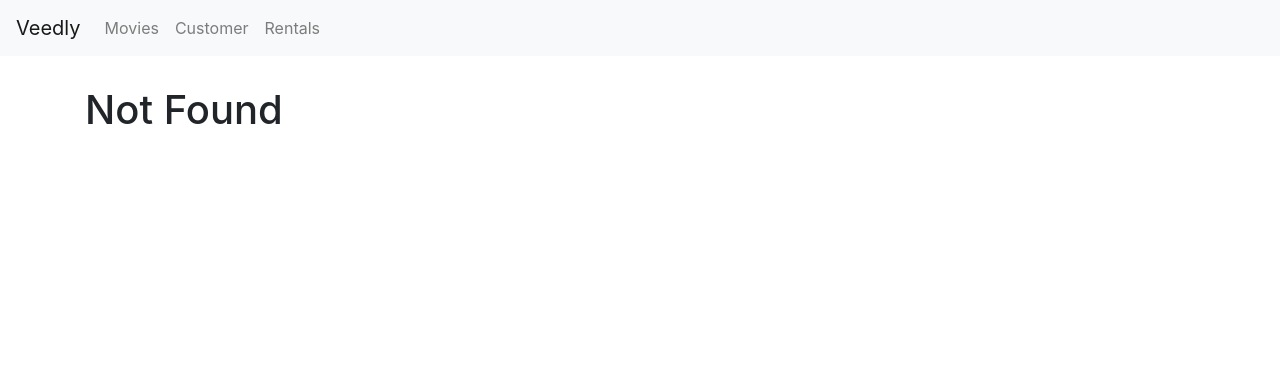
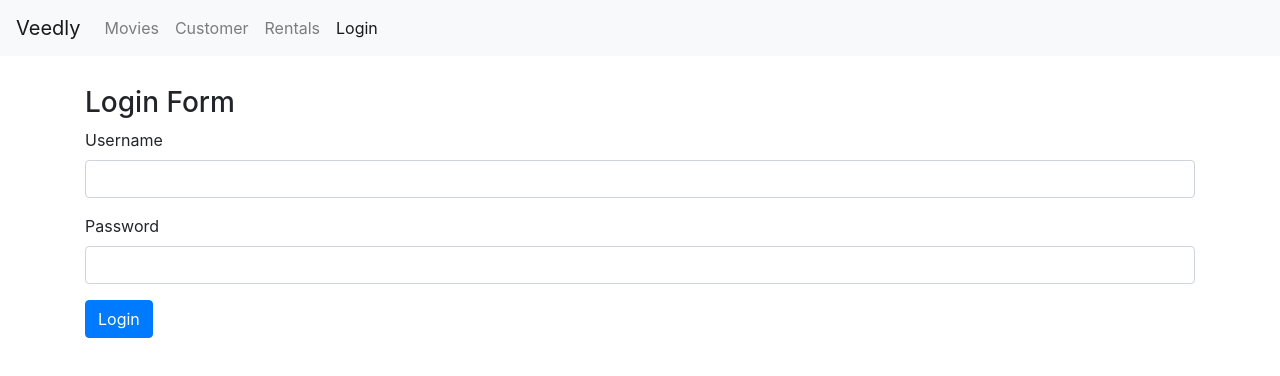
Before and after one commit to Jachrix/Veedly-Rentals, a React (Create React App) app: page /login in a window 1280 px wide. Before the commit this address led to /notfound. Shown: the top 376 px of the page. Built offline with nearby package versions, Linux system fonts and the light colour scheme.

Commit message:
Forms: Building a Bootstrap Form

```diff
--- a/src/App.js
+++ b/src/App.js
@@ -7,6 +7,7 @@
 import Customers from './components/customers';
 import NavBar from "./components/navBar";
 import MovieForm from './components/movieForm';
+import LoginForm from './components/loginForm';
 import "./App.css";
 
 class App extends Component {
@@ -16,6 +17,7 @@
         <NavBar />
         <main className="container">
           <Switch>
+            <Route path="/login" component={LoginForm} />
             <Route path="/movies/:id" component={MovieForm}/>
             <Route path="/movies" component={Movies}></Route>
             <Route path="/customers" component={Customers}></Route>
--- /dev/null
+++ b/src/components/loginForm.jsx
@@ -0,0 +1,24 @@
+import React, { Component } from 'react';
+
+class LoginForm extends Component {
+    render() {
+        return (
+            <div>
+                <h3>Login Form</h3>
+                <form>
+                    <div className="form-group">
+                        <label htmlFor="username">Username</label>
+                        <input id="username" type="text" className="form-control"/>
+                    </div>
+                    <div className="form-group">
+                        <label htmlFor="password">Password</label>
+                        <input id="password" type="text" className="form-control"/>
+                    </div>
+                    <button className="btn btn-primary">Login</button>
+                </form>
+            </div>
+        );
+    }
+}
+
+export default LoginForm;
--- a/src/components/navBar.jsx
+++ b/src/components/navBar.jsx
@@ -19,6 +19,9 @@
                     <li className="nav-item">
                         <NavLink className="nav-link" to="/rentals">Rentals</NavLink>
                     </li>
+                    <li className="nav-item">
+                        <NavLink className="nav-link" to="/login">Login</NavLink>
+                    </li>
                 </ul>
             </div>
         </nav>
```
Also changed, not shown: 1 other file (tests, documents, lock files or other folders).
